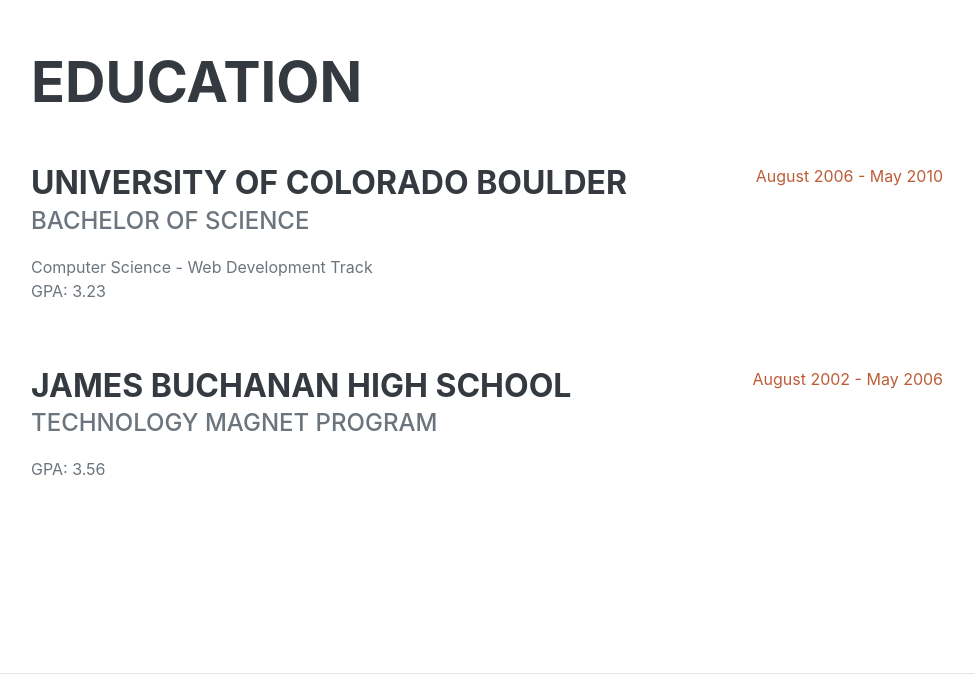
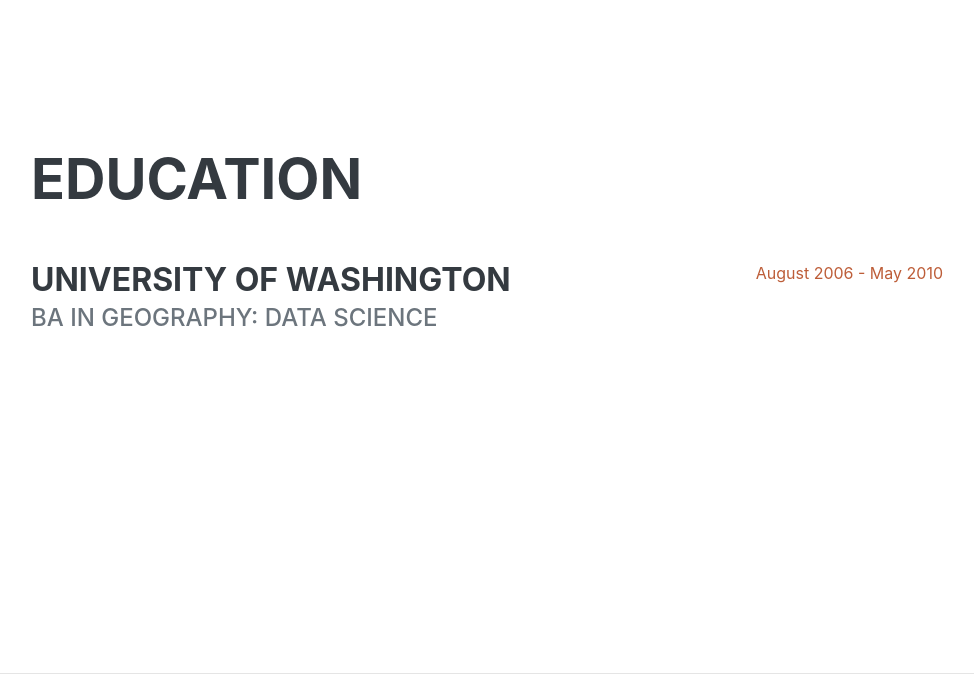
Before and after one commit to xiaoxixiaxx/xiaoxixiaxx.github.io, a website: page index.html in a window 1280 px wide. Shown: the part 1729-2423 px from the top of the page, without its empty margins (289-1263 px from the left). Drawn offline with nearby package versions, Linux system fonts and the light colour scheme; a web font is replaced by a local one.

Commit message:
Update index.html

```diff
--- a/index.html
+++ b/index.html
@@ -45,7 +45,7 @@
                     </h1>
                     <div class="subheading mb-5">
                         Seattle, WA | (425) 000-0000 | Email:
-                        <a href="mailto:xxxia622@uw.edu"></a>
+                        <a href="mailto:xxxia622@uw.edu">@uw.edu</a>
                     </div>
                     <p class="lead mb-5">I am experienced in leveraging agile frameworks to provide a robust synopsis for high level overviews. Iterative approaches to corporate strategy foster collaborative thinking to further the overall value proposition.</p>
                     <div class="social-icons">
@@ -83,7 +83,7 @@
                             <div class="subheading mb-3">Volunteer</div>
                             <p> </p>
                         </div>
-                        <div class="flex-shrink-0"><span class="text-primary">July 2010 - December 2011</span></div>
+                        <div class="flex-shrink-0"><span class="text-primary">July 2018</span></div>
                     </div>
 
 
@@ -96,21 +96,18 @@
                     <h2 class="mb-5">Education</h2>
                     <div class="d-flex flex-column flex-md-row justify-content-between mb-5">
                         <div class="flex-grow-1">
-                            <h3 class="mb-0">University of Colorado Boulder</h3>
-                            <div class="subheading mb-3">Bachelor of Science</div>
-                            <div>Computer Science - Web Development Track</div>
-                            <p>GPA: 3.23</p>
+                            <h3 class="mb-0">University of Washington</h3>
+                            <div class="subheading mb-3">BA in Geography: Data Science</div>
+                            <div> </div>
+                            <p> </p>
                         </div>
                         <div class="flex-shrink-0"><span class="text-primary">August 2006 - May 2010</span></div>
                     </div>
-                    <div class="d-flex flex-column flex-md-row justify-content-between">
-                        <div class="flex-grow-1">
-                            <h3 class="mb-0">James Buchanan High School</h3>
-                            <div class="subheading mb-3">Technology Magnet Program</div>
-                            <p>GPA: 3.56</p>
-                        </div>
-                        <div class="flex-shrink-0"><span class="text-primary">August 2002 - May 2006</span></div>
-                    </div>
+
+
+
+
+
                 </div>
             </section>
             <hr class="m-0" />
```
